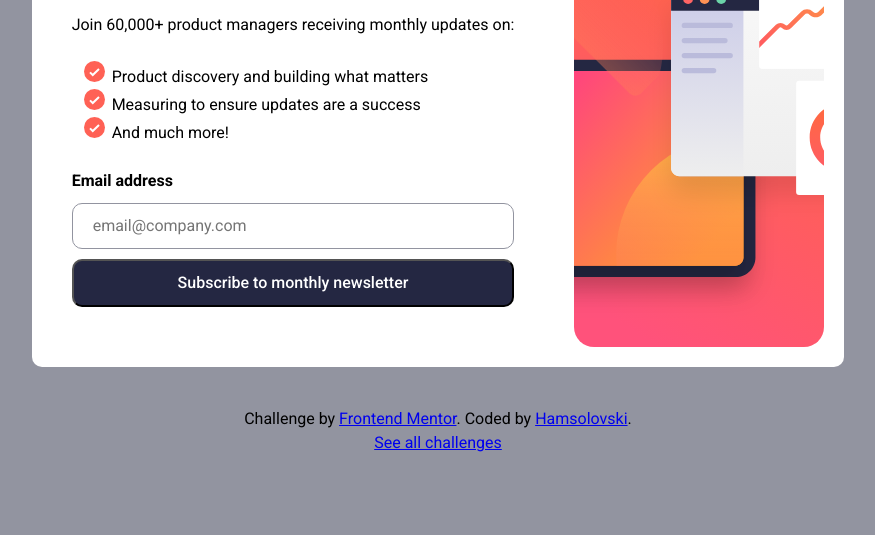
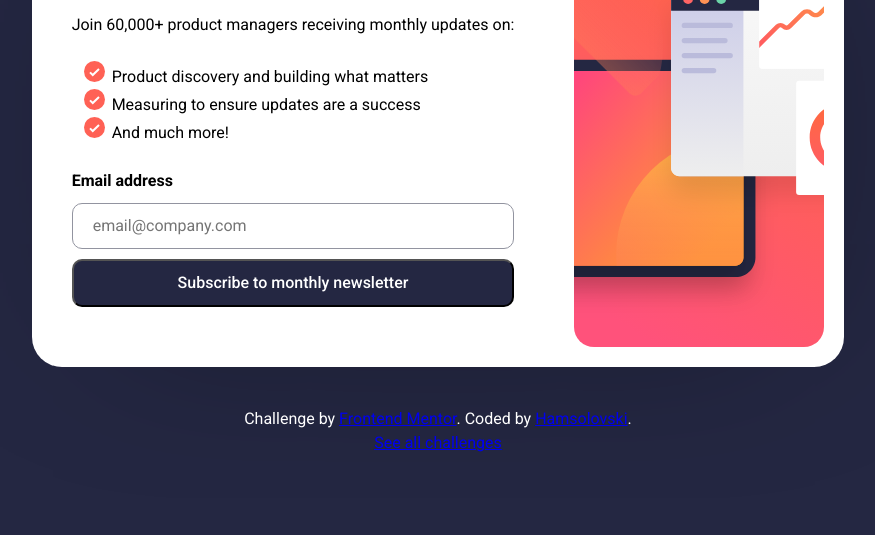
Before and after one commit to Hamsolovski/web-design-practice, a plain HTML site: page newsletter-sign-up-with-success-message-main/index.html in a window 1280 px wide. Shown: the part 265-800 px from the top of the page, without its empty margins (202-1077 px from the left). Drawn offline with Linux system fonts and the light colour scheme.

Commit message:
fixed color and shadow

```diff
--- a/newsletter-sign-up-with-success-message-main/style.css
+++ b/newsletter-sign-up-with-success-message-main/style.css
@@ -14,7 +14,7 @@
   }
 
   body {
-    background-color: var(--bg-color);
+    background-color: var(--title-color);
     font-family: var(--text-font);
 
     @media (width > 600px) {
@@ -47,13 +47,14 @@
 
   .register-form {
     background-color: white;
+    box-shadow: 10px 10px 170px -79px rgba(0,0,0,0.75);
     @media (width > 600px) {
         display: flex;
         flex-direction: row-reverse;
         max-width: 90vw;
         padding: 20px;
         gap: 40px;
-        border-radius: 10px;
+        border-radius: 30px;
       }
     }
 
@@ -132,6 +133,7 @@
   }
 
   .attribution {
+    color: white;
     margin: 30px 30px 0 30px;
     text-align: center;
 }
```
Also changed, not shown: 1 other file.
